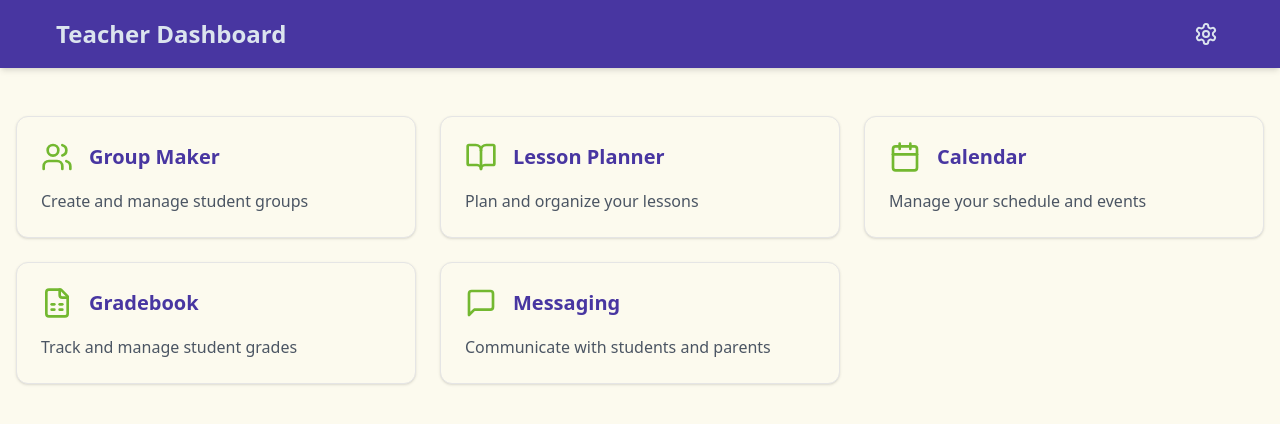
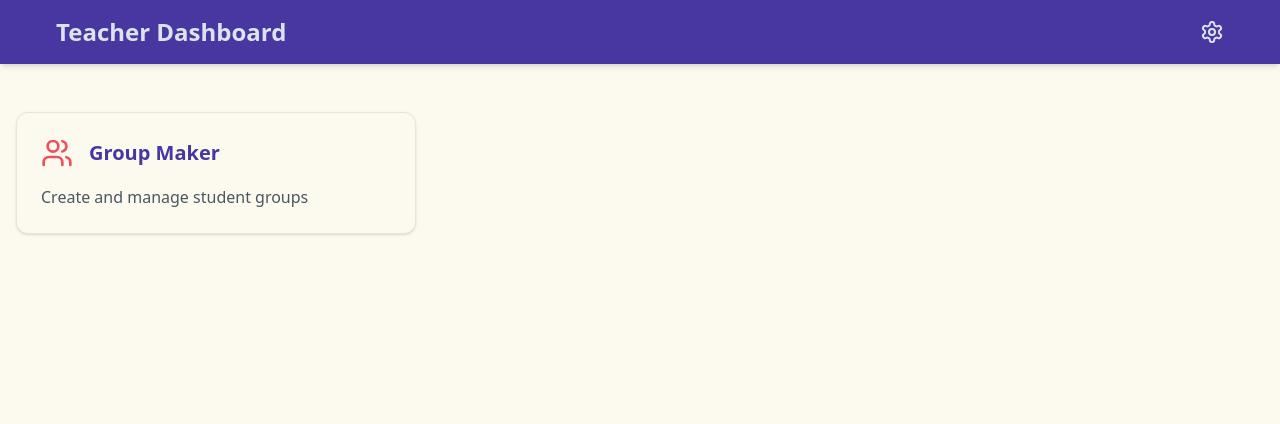
Before and after one commit to jatlasd/teacherdash, a Next.js app: page / in a window 1280 px wide. Shown: the top 424 px of the page. Built offline with nearby package versions, Linux system fonts and the light colour scheme.

Commit message:
finish creating groups

```diff
--- a/app/groups/page.jsx
+++ b/app/groups/page.jsx
@@ -3,6 +3,7 @@
 import { useState, useEffect } from 'react'
 import { Button } from '@/components/ui/button'
 import { Card, CardContent } from '@/components/ui/card'
+import { shuffle } from '@/lib/utils'
 
 const Groups = () => {
   const [classes, setClasses] = useState([])
@@ -44,13 +45,47 @@ const Groups = () => {
   }
 
   const generateGroups = () => {
-    // Implement group generation logic here
-    setGroups([/* generated groups */])
+    if (!selectedClass || !groupingMethod) return
+
+    const students = [...selectedClass.students]
+    const groupSize = groupingMethod === 'partners' ? 2 : groupingMethod === 'threes' ? 3 : 4
+    const newGroups = []
+
+    while (students.length > 0) {
+      const group = students.splice(0, groupSize)
+      newGroups.push(group)
+    }
+
+    // If there's a remainder, distribute them among existing groups
+    if (students.length > 0) {
+      students.forEach((student, index) => {
+        newGroups[index % newGroups.length].push(student)
+      })
+    }
+
+    setGroups(newGroups)
   }
 
   const shuffleGroups = () => {
-    // Implement group shuffling logic here
-    setGroups([/* shuffled groups */])
+    const allStudents = groups.flat()
+    const shuffledStudents = shuffle(allStudents)
+    const newGroups = []
+
+    const groupSize = groupingMethod === 'partners' ? 2 : groupingMethod === 'threes' ? 3 : 4
+
+    while (shuffledStudents.length > 0) {
+      const group = shuffledStudents.splice(0, groupSize)
+      newGroups.push(group)
+    }
+
+    // If there's a remainder, distribute them among existing groups
+    if (shuffledStudents.length > 0) {
+      shuffledStudents.forEach((student, index) => {
+        newGroups[index % newGroups.length].push(student)
+      })
+    }
+
+    setGroups(newGroups)
   }
 
   const getStepStyle = (step) => {
@@ -88,7 +123,7 @@ const Groups = () => {
                 {classes.map((cls) => (
                   <Button
                     key={cls.id}
-                    onClick={() => handleClassSelect(cls.id)}
+                    onClick={() => handleClassSelect(cls)}
                     variant="outline"
                     className={`h-auto py-2 justify-start ${
                       selectedClass === cls.id
@@ -112,7 +147,7 @@ const Groups = () => {
             <div className={`flex-grow ${getContentStyle(2)}`}>
               <h2 className='text-2xl font-semibold mb-4'>Select Grouping Method</h2>
               <div className='flex flex-wrap gap-4'>
-                {['pairs', 'threes', 'fours'].map((method) => (
+                {['partners', 'threes', 'fours'].map((method) => (
                   <Button
                     key={method}
                     onClick={() => handleGroupingMethodSelect(method)}
@@ -124,7 +159,7 @@ const Groups = () => {
                         : 'hover:bg-gray-100'
                     }`}
                   >
-                    {method === 'pairs' ? 'Pairs' : `Groups of ${method === 'threes' ? '3' : '4'}`}
+                    {method === 'partners' ? 'Partners' : `Groups of ${method === 'threes' ? '3' : '4'}`}
                   </Button>
                 ))}
               </div>
@@ -140,7 +175,7 @@ const Groups = () => {
             <div className={`flex-grow ${getContentStyle(3)}`}>
               <h2 className='text-2xl font-semibold mb-4'>Generate Groups</h2>
               <div className='flex space-x-4'>
-                <Button onClick={generateGroups} disabled={!groupingMethod} variant="outline">
+                <Button onClick={generateGroups} disabled={!groupingMethod || !selectedClass} variant="outline">
                   Generate Groups
                 </Button>
                 <Button onClick={shuffleGroups} disabled={groups.length === 0} variant="outline">
@@ -148,8 +183,29 @@ const Groups = () => {
                 </Button>
               </div>
               {groups.length > 0 && (
-                <div className='mt-4'>
-                  {/* Display generated groups here */}
+                <div className='mt-6 space-y-6'>
+                  <h3 className='text-xl font-semibold mb-4'>Generated Groups</h3>
+                  <div className='grid grid-cols-1 sm:grid-cols-2 lg:grid-cols-3 gap-6'>
+                    {groups.map((group, index) => (
+                      <Card key={index} className='overflow-hidden max-w-xs'>
+                        <CardContent className='p-0'>
+                          <div className='bg-primary text-white py-2 px-4'>
+                            <h4 className='text-lg font-semibold'>Group {index + 1}</h4>
+                          </div>
+                          <ul className='divide-y divide-gray-200'>
+                            {group.map((student) => (
+                              <li key={student.id} className='py-3 px-4 flex items-center'>
+                                <div className='bg-secondary text-white rounded-full w-8 h-8 flex items-center justify-center mr-3'>
+                                  {student.name.charAt(0).toUpperCase()}
+                                </div>
+                                <span>{student.name}</span>
+                              </li>
+                            ))}
+                          </ul>
+                        </CardContent>
+                      </Card>
+                    ))}
+                  </div>
                 </div>
               )}
             </div>
--- a/components/Dashboard.jsx
+++ b/components/Dashboard.jsx
@@ -13,38 +13,15 @@ import {
 
 import { Button } from '@/components/ui/button'
 import { Card, CardContent } from '@/components/ui/card'
-import Header from './Header'
+
 
 const appCards = [
   {
     id: 'group-maker',
     title: 'Group Maker',
     icon: <Users className="h-8 w-8" />,
-    description: 'Create and manage student groups'
-  },
-  {
-    id: 'lesson-planner',
-    title: 'Lesson Planner',
-    icon: <BookOpen className="h-8 w-8" />,
-    description: 'Plan and organize your lessons'
-  },
-  {
-    id: 'calendar',
-    title: 'Calendar',
-    icon: <Calendar className="h-8 w-8" />,
-    description: 'Manage your schedule and events'
-  },
-  {
-    id: 'gradebook',
-    title: 'Gradebook',
-    icon: <FileSpreadsheet className="h-8 w-8" />,
-    description: 'Track and manage student grades'
-  },
-  {
-    id: 'messaging',
-    title: 'Messaging',
-    icon: <MessageSquare className="h-8 w-8" />,
-    description: 'Communicate with students and parents'
+    description: 'Create and manage student groups',
+    route: '/groups'
   },
 ]
 
@@ -84,10 +61,10 @@ function Dashboard() {
               <Card
                 key={app.id}
                 className="hover:shadow-lg transition-shadow duration-300 cursor-pointer"
-                onClick={() => handleCardClick(app.id)}>
+                onClick={() => router.push(app.route)}>
                 <CardContent className="p-6">
                   <div className="flex items-center mb-4">
-                    <div className="mr-4 text-[#73B830]">{app.icon}</div>
+                    <div className="mr-4 text-secondary">{app.icon}</div>
                     <h2 className="text-xl font-semibold text-[#4836A1]">{app.title}</h2>
                   </div>
                   <p className="text-gray-600">{app.description}</p>
--- a/components/Header.jsx
+++ b/components/Header.jsx
@@ -2,7 +2,15 @@
 
 import { Settings } from 'lucide-react'
 import { useRouter } from 'next/navigation'
-import { Button } from '@/components/ui/button'
+import {
+  DropdownMenu,
+  DropdownMenuContent,
+  DropdownMenuItem,
+  DropdownMenuLabel,
+  DropdownMenuSeparator,
+  DropdownMenuTrigger,
+} from "@/components/ui/dropdown-menu"
+
 
 function Header() {
   const router = useRouter()
@@ -10,10 +18,16 @@ function Header() {
     <header className="bg-primary p-4 shadow-md">
       <div className="mx-10 flex justify-between items-center">
         <h1 className="text-2xl font-bold text-light cursor-pointer" onClick={() => router.push('/')}>Teacher Dashboard</h1>
-        <Button variant="ghost" size="icon">
-          <Settings className="h-6 w-6 text-light" />
-          <span className="sr-only">Settings</span>
-        </Button>
+        <DropdownMenu>
+          <DropdownMenuTrigger>
+            <Settings className="h-6 w-6 text-light" />
+          </DropdownMenuTrigger>
+          <DropdownMenuContent>
+            <DropdownMenuItem onClick={() => router.push('/my-classes')}>My Classes</DropdownMenuItem>
+            <DropdownMenuSeparator />
+            <DropdownMenuItem onClick={() => router.push('/logout')}>Logout</DropdownMenuItem>
+          </DropdownMenuContent>
+        </DropdownMenu>
       </div>
     </header>
   )
--- a/components/ui/dropdown-menu.jsx
+++ b/components/ui/dropdown-menu.jsx
@@ -69,7 +69,7 @@ const DropdownMenuItem = React.forwardRef(({ className, inset, ...props }, ref)
   <DropdownMenuPrimitive.Item
     ref={ref}
     className={cn(
-      "relative flex cursor-default select-none items-center rounded-sm px-2 py-1.5 text-sm outline-none transition-colors focus:bg-neutral-100 focus:text-neutral-900 data-[disabled]:pointer-events-none data-[disabled]:opacity-50 dark:focus:bg-neutral-800 dark:focus:text-neutral-50",
+      "relative flex cursor-pointer hover:bg-secondary/20 rounded select-none items-center px-2 py-1.5 text-sm outline-none transition-colors focus:bg-neutral-100 focus:text-neutral-900 data-[disabled]:pointer-events-none data-[disabled]:opacity-50 dark:focus:bg-neutral-800 dark:focus:text-neutral-50",
       inset && "pl-8",
       className
     )}
--- a/lib/utils.js
+++ b/lib/utils.js
@@ -4,3 +4,12 @@ import { twMerge } from "tailwind-merge"
 export function cn(...inputs) {
   return twMerge(clsx(inputs));
 }
+
+export function shuffle(array) {
+  const newArray = [...array]
+  for (let i = newArray.length - 1; i > 0; i--) {
+    const j = Math.floor(Math.random() * (i + 1));
+    [newArray[i], newArray[j]] = [newArray[j], newArray[i]]
+  }
+  return newArray
+}
```
Also changed, not shown: app/page.jsx (+1 -6 lines).
